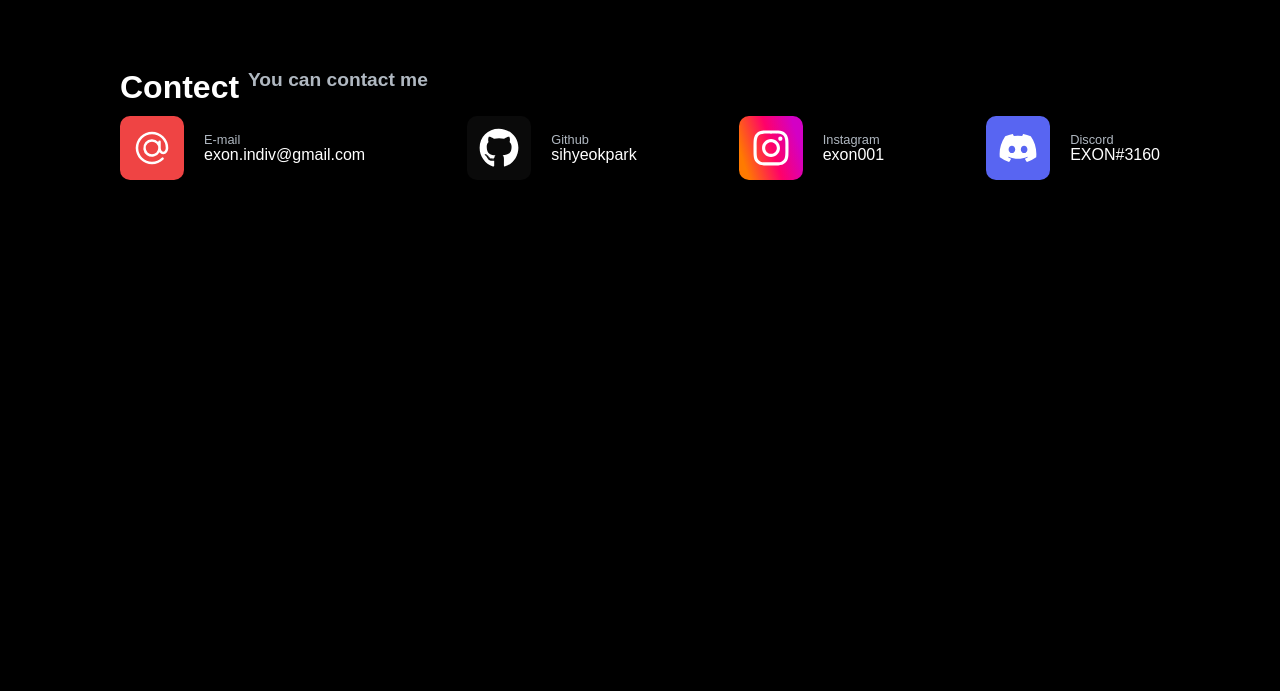
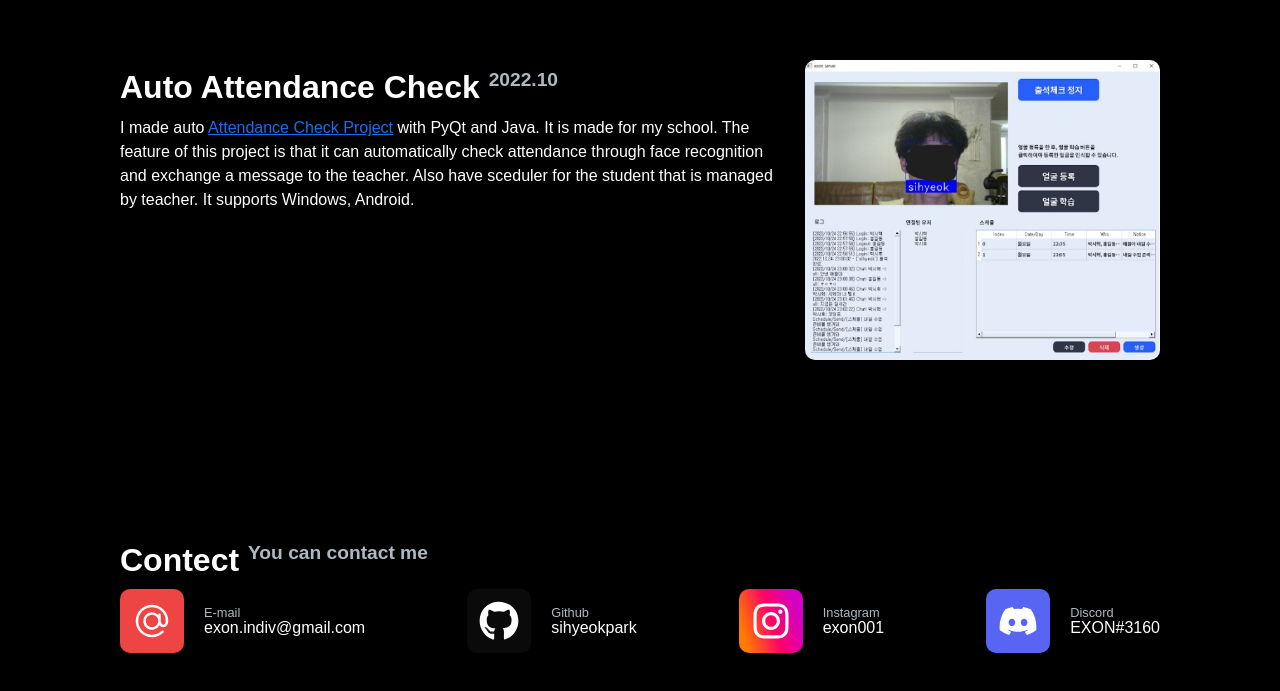
Before and after one commit to sihyeokpark/exon.kr, a React (Create React App) app in the folder app/: page / in a window 1280 px wide. Shown: the part 841-1532 px from the top of the page. Before the commit the page ends 1181 px from the top, so only its background shows below. Built offline with nearby package versions, Linux system fonts and the light colour scheme; a web font is replaced by a local one.

Commit message:
Update: Auto Attendance

```diff
--- a/app/src/App.tsx
+++ b/app/src/App.tsx
@@ -2,10 +2,8 @@ import './css/App.css'
 
 import logo from './images/logo.png'
 import award from './images/medal.png'
-import codefair from './images/codefair.jpg'
-
-import discord from './images/contact/discord.svg'
-import instagram from './images/contact/instagram.svg'
+import codefair from './images/project/codefair.jpg'
+import autoattendence from './images/project/autoattendence.jpg'
 
 function App() {
     return (
@@ -43,12 +41,32 @@ function App() {
                             </div>
                             <p>
                                 I won the 4th Korea-CodeFair Hackathon Grand Prize in Middle School Division with my team "Coding Without Hand", Wonkyu Go, Seungsoo Kim.
-                                We made <a href='https://github.com/codingWithoutHand/ConvenienceStoreForVisuallyImpaired' target='_blank' className='link'>project</a> that can detect items in a convenience store and speak out the name of the item for the visually impaired.
+                                We made <a href='https://github.com/codingWithoutHand/ConvenienceStoreForVisuallyImpaired' target='_blank'>project</a> that can detect items in a convenience store and speak out the name of the item for the visually impaired.
                                 this project was made with Python, Pytorch, Selenium, and pure Javascript.
                             </p>
                         </div>
                         <div className='right'>
                             <img src={codefair} className='codefair'></img>
+                        </div>
+                    </div>
+                </section>
+                <section>
+                    <div className='both'>
+                        <div className='left'>
+                            <h1>Auto Attendance Check <sup>2022.10</sup></h1>
+                            <p>
+                                I made auto <a href='https://github.com/EXON-Archive-Junior-High/AutoAttendance/settings' target='_blank'>Attendance Check Project</a> with PyQt and Java.
+                                It is made for my school.
+                                The feature of this project is that it can automatically check attendance through face recognition and exchange a message to the teacher.
+                                Also have sceduler for the student that is managed by teacher.
+                                It supports Windows, Android.
+                            </p>
+                            <p>
+
+                            </p>
+                        </div>
+                        <div className='right'>
+                            <img src={autoattendence} className='autoattendence'></img>
                         </div>
                     </div>
                 </section>
--- a/app/src/css/App.css
+++ b/app/src/css/App.css
@@ -135,7 +135,12 @@ p.intro {
     border-radius: 10px;
 }
 
-.link {
+.autoattendence {
+    height: 300px;
+    border-radius: 10px;
+}
+
+a {
     color: #166fec;
 }
 
```
Also changed, not shown: app/src/images/project/autoattendence.jpg (added), app/src/images/project/codefair.jpg (renamed from app/src/images/codefair.jpg).
